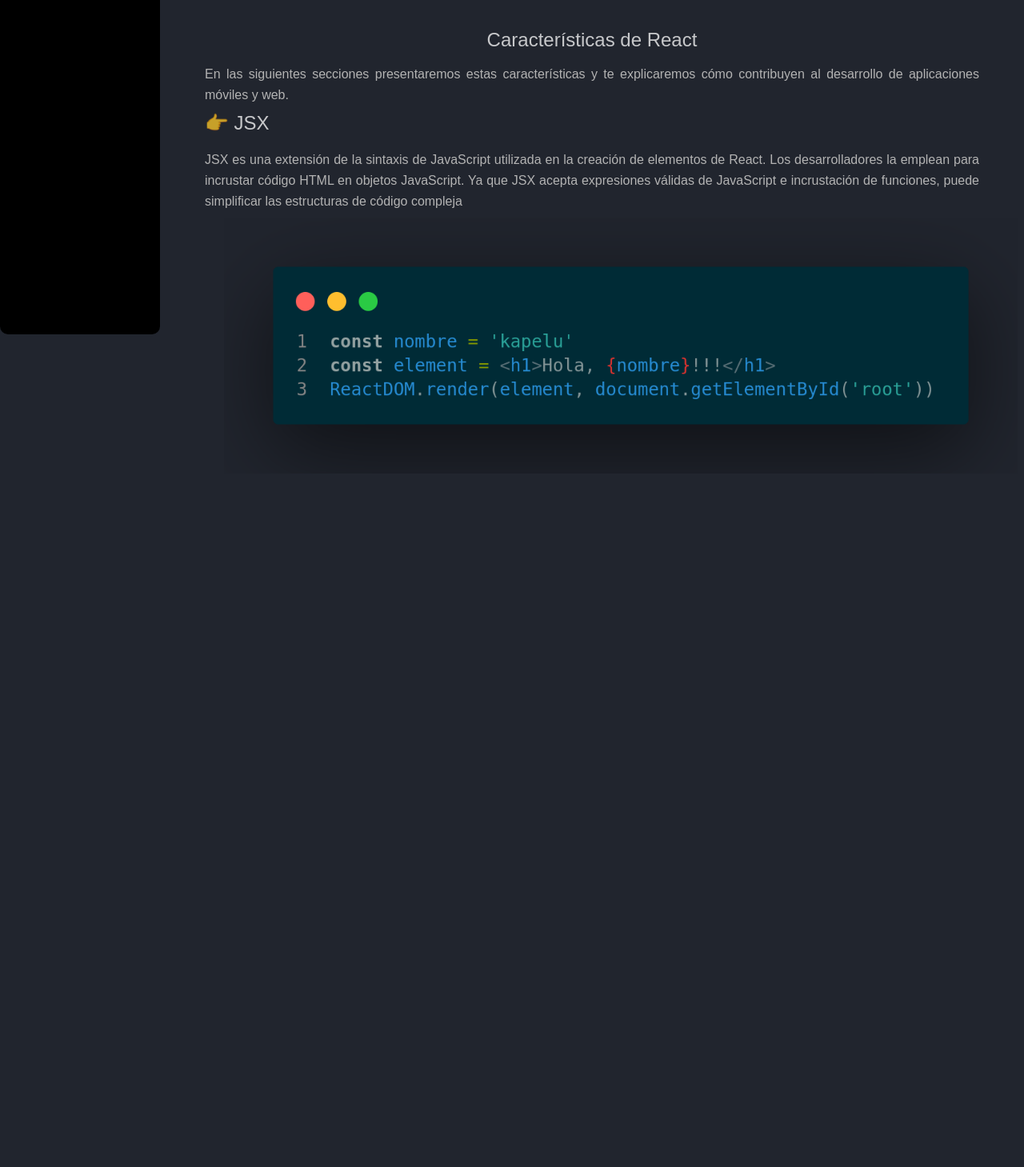
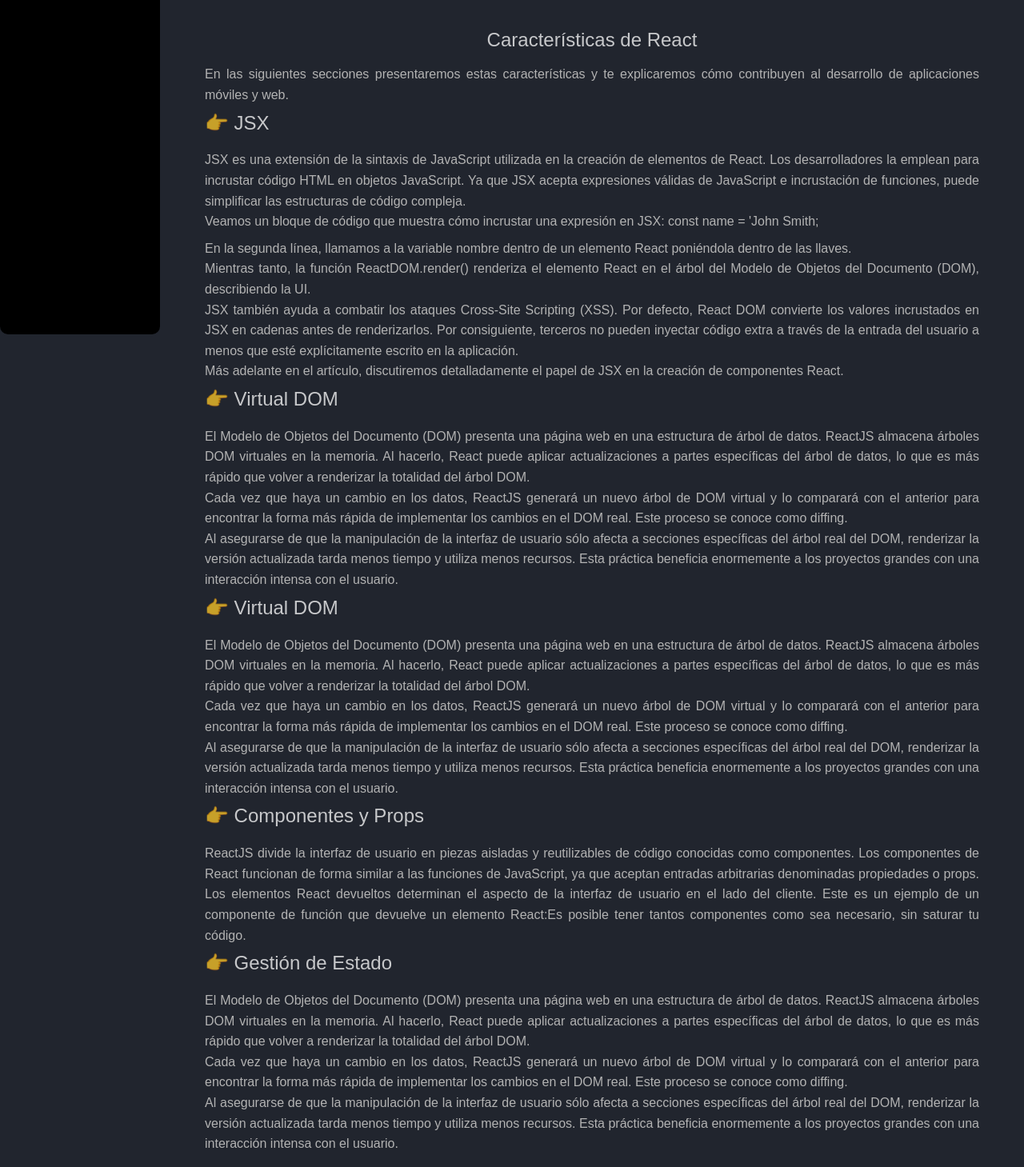
Before and after one commit to Kapelu/script-bash, a Next.js app: page / in a window 1280 px wide. Shown: the part 352-1811 px from the top of the page at 80% size. Before the commit the page ends 956 px from the top, so only its background shows below. Built offline with nearby package versions, Linux system fonts and the light colour scheme.

Commit message:
Update 16-06-2023

```diff
--- a/app/page.jsx
+++ b/app/page.jsx
@@ -1,4 +1,4 @@
-import Image from "next/image"
+import Image from 'next/image'
 
 export default function Home() {
 	return (
@@ -44,10 +44,123 @@
 						desarrolladores la emplean para incrustar código HTML en
 						objetos JavaScript. Ya que JSX acepta expresiones
 						válidas de JavaScript e incrustación de funciones, puede
-						simplificar las estructuras de código compleja
+						simplificar las estructuras de código compleja.
+						<br />
+						Veamos un bloque de código que muestra cómo incrustar
+						una expresión en JSX: const name = 'John Smith;
+						{/*
+						const element = h1>Hola, {nombre}/h1>
+                        ReactDOM.render(element,document.getElementById('root'))
+						*/}
 					</p>
-					<Image className="imagen" src='/assets/codigo/home-caracteristica-jsx.png' width={100} height={100} alt="React"/>
 
+					<p className='descripcion'>
+						En la segunda línea, llamamos a la variable nombre
+						dentro de un elemento React poniéndola dentro de las
+						llaves.
+						<br />
+						Mientras tanto, la función ReactDOM.render() renderiza
+						el elemento React en el árbol del Modelo de Objetos del
+						Documento (DOM), describiendo la UI.
+						<br />
+						JSX también ayuda a combatir los ataques Cross-Site
+						Scripting (XSS). Por defecto, React DOM convierte los
+						valores incrustados en JSX en cadenas antes de
+						renderizarlos. Por consiguiente, terceros no pueden
+						inyectar código extra a través de la entrada del usuario
+						a menos que esté explícitamente escrito en la
+						aplicación.
+						<br />
+						Más adelante en el artículo, discutiremos detalladamente
+						el papel de JSX en la creación de componentes React.
+					</p>
+					<h2 className='subtitulo'>👉 Virtual DOM</h2>
+					<p className='descripcion'>
+						El Modelo de Objetos del Documento (DOM) presenta una
+						página web en una estructura de árbol de datos. ReactJS
+						almacena árboles DOM virtuales en la memoria. Al
+						hacerlo, React puede aplicar actualizaciones a partes
+						específicas del árbol de datos, lo que es más rápido que
+						volver a renderizar la totalidad del árbol DOM.
+						<br />
+						Cada vez que haya un cambio en los datos, ReactJS
+						generará un nuevo árbol de DOM virtual y lo comparará
+						con el anterior para encontrar la forma más rápida de
+						implementar los cambios en el DOM real. Este proceso se
+						conoce como diffing.
+						<br />
+						Al asegurarse de que la manipulación de la interfaz de
+						usuario sólo afecta a secciones específicas del árbol
+						real del DOM, renderizar la versión actualizada tarda
+						menos tiempo y utiliza menos recursos. Esta práctica
+						beneficia enormemente a los proyectos grandes con una
+						interacción intensa con el usuario.
+						<br />
+					</p>
+					<h2 className='subtitulo'>👉 Virtual DOM</h2>
+					<p className='descripcion'>
+						El Modelo de Objetos del Documento (DOM) presenta una
+						página web en una estructura de árbol de datos. ReactJS
+						almacena árboles DOM virtuales en la memoria. Al
+						hacerlo, React puede aplicar actualizaciones a partes
+						específicas del árbol de datos, lo que es más rápido que
+						volver a renderizar la totalidad del árbol DOM.
+						<br />
+						Cada vez que haya un cambio en los datos, ReactJS
+						generará un nuevo árbol de DOM virtual y lo comparará
+						con el anterior para encontrar la forma más rápida de
+						implementar los cambios en el DOM real. Este proceso se
+						conoce como diffing.
+						<br />
+						Al asegurarse de que la manipulación de la interfaz de
+						usuario sólo afecta a secciones específicas del árbol
+						real del DOM, renderizar la versión actualizada tarda
+						menos tiempo y utiliza menos recursos. Esta práctica
+						beneficia enormemente a los proyectos grandes con una
+						interacción intensa con el usuario.
+					</p>
+					<h2 className='subtitulo'>👉 Componentes y Props</h2>
+					<p className='descripcion'>
+						ReactJS divide la interfaz de usuario en piezas aisladas
+						y reutilizables de código conocidas como componentes.
+						Los componentes de React funcionan de forma similar a
+						las funciones de JavaScript, ya que aceptan entradas
+						arbitrarias denominadas propiedades o props. Los
+						elementos React devueltos determinan el aspecto de la
+						interfaz de usuario en el lado del cliente. Este es un
+						ejemplo de un componente de función que devuelve un
+						elemento React:
+						{/*
+						function Welcome(props) {
+							return h1> Hola, {props.name}/h1>;
+						}
+						*/}
+						Es posible tener tantos componentes como sea necesario,
+						sin saturar tu código.
+					</p>
+					<h2 className='subtitulo'>👉 Gestión de Estado</h2>
+					<p className='descripcion'>
+						El Modelo de Objetos del Documento (DOM) presenta una
+						página web en una estructura de árbol de datos. ReactJS
+						almacena árboles DOM virtuales en la memoria. Al
+						hacerlo, React puede aplicar actualizaciones a partes
+						específicas del árbol de datos, lo que es más rápido que
+						volver a renderizar la totalidad del árbol DOM.
+						<br />
+						Cada vez que haya un cambio en los datos, ReactJS
+						generará un nuevo árbol de DOM virtual y lo comparará
+						con el anterior para encontrar la forma más rápida de
+						implementar los cambios en el DOM real. Este proceso se
+						conoce como diffing.
+						<br />
+						Al asegurarse de que la manipulación de la interfaz de
+						usuario sólo afecta a secciones específicas del árbol
+						real del DOM, renderizar la versión actualizada tarda
+						menos tiempo y utiliza menos recursos. Esta práctica
+						beneficia enormemente a los proyectos grandes con una
+						interacción intensa con el usuario.
+						<br />
+					</p>
 				</article>
 			</section>
 		</>
```
Also changed, not shown: next.config.js (+17 -0 lines), public/assets/codigo/home-caracteristica-jsx.png (deleted), public/assets/codigo/jsx.png (added).
